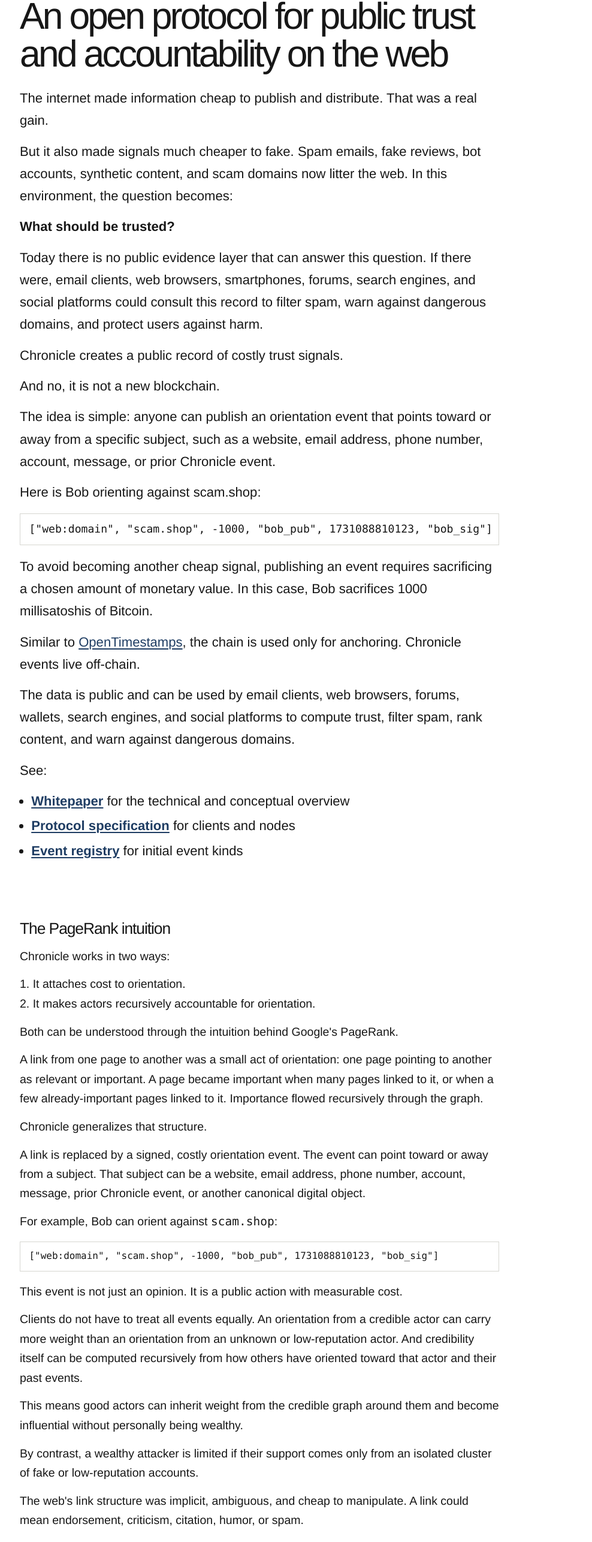
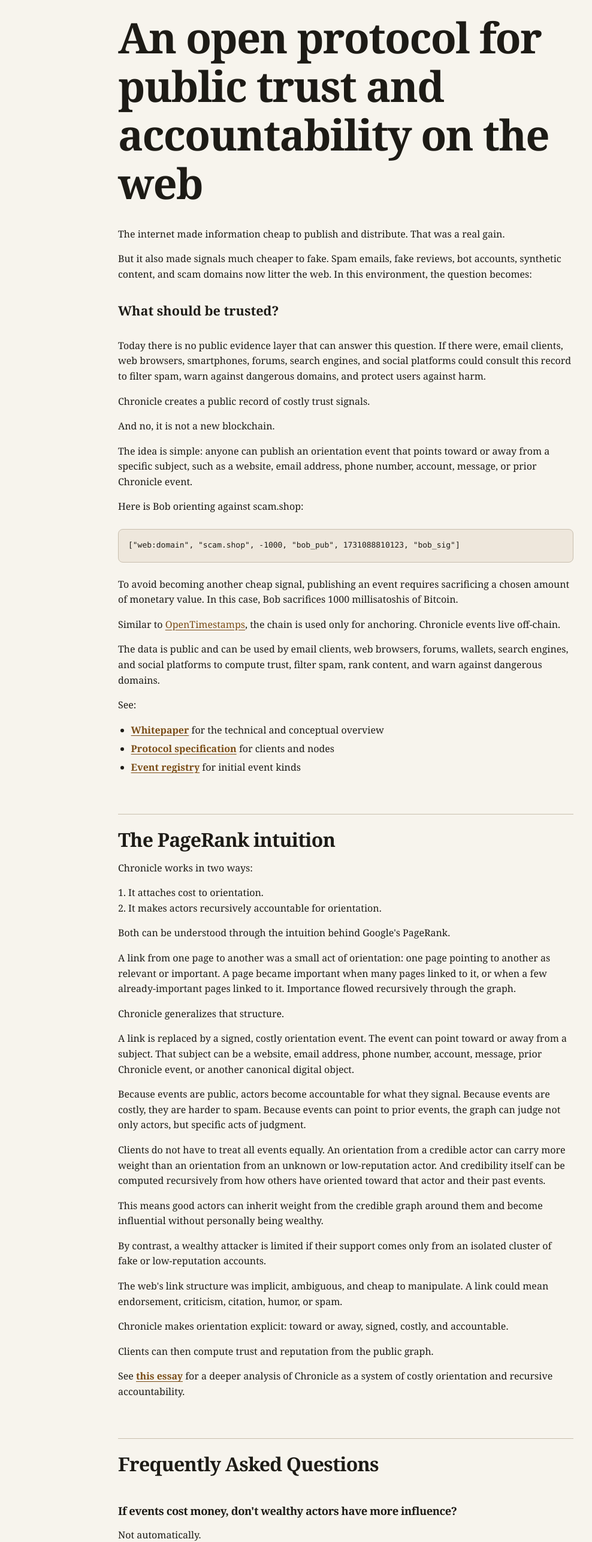
Before and after one commit to Cartographers-Guild/chronicle, a website: page index.html in a window 1280 px wide. Shown: the part 114-2685 px from the top of the page at 60% size, without its empty margins (63-1051 px from the left). Drawn offline with Linux system fonts and the light colour scheme.

Commit message:
Update theme and layout

```diff
--- a/index.html
+++ b/index.html
@@ -159,12 +159,7 @@
             Chronicle event, or another canonical digital object.
           </p>
           <p>
-            For example, Bob can orient against <code>scam.shop</code>:
-          </p>
-          <pre><code>["web:domain", "scam.shop", -1000, "bob_pub", 1731088810123, "bob_sig"]</code></pre>
-          <p>
-            This event is not just an opinion. It is a public action with
-            measurable cost.
+            Because events are public, actors become accountable for what they signal. Because events are costly, they are harder to spam. Because events can point to prior events, the graph can judge not only actors, but specific acts of judgment.
           </p>
           <p>
             Clients do not have to treat all events equally. An orientation from
@@ -193,6 +188,12 @@
           <p>
             Clients can then compute trust and reputation from the public graph.
           </p>
+          <p>
+            See <a href="https://cartographersguild.substack.com/p/geometry-of-action"><strong>this essay</strong></a>
+            for a deeper analysis of Chronicle as a system of costly orientation
+            and recursive accountability.
+
+          </p>
         </div>
       </section>
 
@@ -220,7 +221,7 @@
           answer: [
             "Not automatically.",
             "Wealth can buy more raw signal, but it cannot automatically buy credibility. Clients can weigh events by the reputation of the actor who published them, and that reputation depends on how other credible actors have oriented toward them in the past.",
-            "This is similar to PageRank. A website does not rank highly merely because it links to itself. It gains weight when other pages, especially important pages, link to it. In Chronicle, an actor gains influence by receiving support from the wider graph."
+            "This is similar to PageRank. A website does not rank highly just because it links to itself. It gains weight when other pages, especially important pages, link to it. In Chronicle, an actor gains influence by receiving support from the wider graph."
           ]
         },
         {
--- a/styles.css
+++ b/styles.css
@@ -1,10 +1,17 @@
 :root {
-  --background: #ffffff;
-  --border: #d6d6d1;
-  --text: #171717;
-  --muted: #6a6a66;
-  --link: #1f3d63;
-  --link-hover: #142a45;
+  --bg: #f7f4ed;
+  --paper: #fffdf8;
+  --text: #1d1b16;
+  --muted: #676158;
+  --faint: #d8d0c2;
+  --border: #c9bfae;
+  --accent: #7a4d17;
+  --accent-soft: #efe2cf;
+  --code-bg: #eee7dc;
+  --max-width: 760px;
+  --background: var(--bg);
+  --link: var(--accent);
+  --link-hover: #5d390f;
 }
 
 * {
@@ -13,6 +20,8 @@
 
 html {
   color-scheme: light;
+  text-rendering: optimizeLegibility;
+  -webkit-font-smoothing: antialiased;
 }
 
 body {
@@ -20,18 +29,25 @@ body {
   min-height: 100vh;
   background: var(--background);
   color: var(--text);
-  font-family: "Avenir Next", "Helvetica Neue", "Segoe UI", sans-serif;
+  font-family:
+    ui-serif,
+    Georgia,
+    Cambria,
+    "Times New Roman",
+    Times,
+    serif;
   line-height: 1.6;
 }
 
 a {
   color: var(--link);
   text-decoration-thickness: 0.08em;
-  text-underline-offset: 0.14em;
+  text-underline-offset: 0.18em;
 }
 
 a:hover {
   color: var(--link-hover);
+  text-decoration-thickness: 0.12em;
 }
 
 a:focus-visible {
@@ -39,20 +55,19 @@ a:focus-visible {
   outline-offset: 3px;
 }
 
-/* .home-body {
-  background:
-    radial-gradient(circle at top left, rgba(31, 61, 99, 0.12), transparent 28%),
-    linear-gradient(180deg, #f7f4ec 0%, #ffffff 26%);
-} */
+.home-body {
+  background: var(--background);
+  font-size: 18px;
+}
 
 .home-page {
-  width: min(100% - 2rem, 68rem);
+  width: min(100% - 2.5rem, var(--max-width));
   margin: 0 auto;
-  padding: 2rem 0 4rem;
+  padding: 3rem 0 6rem;
 }
 
 .home-header {
-  padding-top: 0.4rem;
+  padding-top: 0;
 }
 
 .home-topbar {
@@ -63,10 +78,10 @@ a:focus-visible {
 }
 
 .home-brand {
-  color: var(--text);
-  font-size: 1rem;
+  color: var(--accent);
+  font-size: 0.88rem;
   font-weight: 700;
-  letter-spacing: 0.04em;
+  letter-spacing: 0.08em;
   text-decoration: none;
   text-transform: uppercase;
 }
@@ -87,9 +102,9 @@ a:focus-visible {
 }
 
 .home-github:hover {
-  color: var(--text);
+  color: var(--accent);
   border-color: var(--border);
-  background: rgba(255, 255, 255, 0.7);
+  background: var(--accent-soft);
 }
 
 .home-github svg {
@@ -98,15 +113,16 @@ a:focus-visible {
 }
 
 .hero {
-  padding: 2.0rem 0 1.5rem;
+  padding: 3rem 0 0;
 }
 
 .hero h1 {
-  max-width: 24ch;
-  font-size: clamp(2.2rem, 5.8vw, 3.9rem);
-  font-weight: 500;
-  line-height: 1;
-  letter-spacing: -0.06em;
+  max-width: 880px;
+  margin: 0 0 2rem;
+  font-size: clamp(2.2rem, 6vw, 4.4rem);
+  font-weight: 650;
+  line-height: 1.15;
+  letter-spacing: -0.025em;
 }
 
 .hero-summary {
@@ -117,67 +133,90 @@ a:focus-visible {
 }
 
 .hero-mini-essay {
-  display: grid;
-  gap: 0.9rem;
+  display: block;
   max-width: 50rem;
-  margin-top: 1.5rem;
-  font-size: clamp(1.12rem, 1.9vw, 1.38rem);
-  line-height: 1.68;
+  margin-top: 0;
+  font-size: 1rem;
+  line-height: 1.6;
 }
 
 .hero-mini-essay p {
-  margin: 0;
+  margin: 1rem 0;
 }
 
 .hero-mini-essay ul {
-  display: grid;
-  gap: 0.25rem;
-  margin: 0;
-  padding-left: 1.2rem;
+  margin: 1rem 0 1.5rem;
+  padding-left: 1.35rem;
+}
+
+.hero-mini-essay li {
+  margin: 0.35rem 0;
 }
 
 .hero-mini-essay strong {
-  font-weight: 650;
+  font-weight: 700;
 }
 
 .hero-mini-essay pre {
   overflow-x: auto;
-  margin: 0.15rem 0;
-  padding: 0.75rem 0.9rem;
+  margin: 1.5rem 0;
+  padding: 1rem;
   border: 1px solid var(--border);
-  background: rgba(255, 255, 255, 0.82);
-  font-size: 0.82em;
-  line-height: 1.4;
+  border-radius: 0.5rem;
+  background: var(--code-bg);
+  font-size: 0.9em;
+  line-height: 1.5;
 }
 
-.hero-mini-essay code {
-  font-family: "SFMono-Regular", Consolas, "Liberation Mono", monospace;
+.hero-mini-essay code,
+.home-reading-stack code,
+.faq-list code {
+  padding: 0.12em 0.28em;
+  border-radius: 0.25rem;
+  background: var(--code-bg);
+  font-family:
+    ui-monospace,
+    SFMono-Regular,
+    Menlo,
+    Monaco,
+    Consolas,
+    "Liberation Mono",
+    monospace;
+  font-size: 0.9em;
+}
+
+.hero-mini-essay pre code,
+.home-reading-stack pre code {
+  padding: 0;
+  background: transparent;
+}
+
+.hero-mini-essay p:has(strong:only-child) {
+  margin: 2rem 0;
+  font-size: 1.35rem;
+  line-height: 1.35;
 }
 
 .home-reading-stack {
-  display: grid;
-  gap: 0.9rem;
+  display: block;
   max-width: 50rem;
-  font-size: clamp(1.06rem, 1.7vw, 1.22rem);
-  line-height: 1.66;
+  font-size: 1rem;
+  line-height: 1.6;
 }
 
 .home-reading-stack p {
-  margin: 0;
+  margin: 1rem 0;
 }
 
 .home-reading-stack pre {
   overflow-x: auto;
-  margin: 0.15rem 0;
-  padding: 0.75rem 0.9rem;
+  margin: 1.5rem 0;
+  padding: 1rem;
   border: 1px solid var(--border);
-  background: rgba(255, 255, 255, 0.82);
-  font-size: 0.82em;
-  line-height: 1.4;
-}
-
-.home-reading-stack code {
-  font-family: "SFMono-Regular", Consolas, "Liberation Mono", monospace;
+  border-radius: 0.5rem;
+  background: var(--code-bg);
+  font-size: 0.9em;
+  line-height: 1.5;
 }
 
 .hero-actions {
@@ -186,8 +225,11 @@ a:focus-visible {
 
 .home-docs {
   display: grid;
-  gap: 0.65rem;
-  margin-top: 2rem;
+  gap: 0.75rem;
+  margin: 2rem 0 3rem;
+  padding: 1rem 0;
+  border-top: 1px solid var(--faint);
+  border-bottom: 1px solid var(--faint);
 }
 
 .home-doc-link {
@@ -196,29 +238,22 @@ a:focus-visible {
   justify-content: flex-start;
   gap: 0.25rem;
   min-height: 3.1rem;
-  padding: 0.8rem 1rem;
-  border: 1px solid var(--border);
-  background: rgba(255, 255, 255, 0.82);
-  color: inherit;
-  text-decoration: none;
-  transition:
-    border-color 140ms ease,
-    background-color 140ms ease,
-    transform 140ms ease;
+  padding: 0;
+  border: 0;
+  background: transparent;
+  color: var(--accent);
+  transition: color 140ms ease;
 }
 
 .home-doc-link:hover {
-  border-color: var(--muted);
-  background: rgba(255, 255, 255, 0.95);
-  color: inherit;
-  transform: translateY(-1px);
+  color: var(--link-hover);
 }
 
 .home-doc-title {
-  color: var(--text);
-  font-size: 0.98rem;
-  font-weight: 600;
-  letter-spacing: 0.01em;
+  color: inherit;
+  font-size: 1rem;
+  font-weight: 700;
+  letter-spacing: 0;
 }
 
 .home-doc-summary {
@@ -229,34 +264,37 @@ a:focus-visible {
 }
 
 .home-docs-grid {
-  grid-template-columns: repeat(2, minmax(0, 1fr));
+  grid-template-columns: 1fr;
 }
 
 .home-docs-grid .home-doc-link {
-  min-height: 8rem;
-  padding: 1rem;
+  min-height: 0;
+  padding: 0;
 }
 
 .home-section {
-  margin-top: 3rem;
-  padding-top: 1.6rem;
+  margin-top: 0;
+  padding-top: 0;
 }
 
 .section-intro {
-  margin-bottom: 0.9rem;
+  margin-bottom: 1rem;
 }
 
 .section-intro h2 {
-  max-width: 32rem;
-  font-size: clamp(1.3rem, 3vw, 1.65rem);
-  font-weight: 500;
-  line-height: 1.1;
-  letter-spacing: -0.04em;
+  max-width: none;
+  margin: 4rem 0 1rem;
+  padding-top: 1.5rem;
+  border-top: 1px solid var(--border);
+  font-size: clamp(1.45rem, 3vw, 2rem);
+  font-weight: 650;
+  line-height: 1.15;
+  letter-spacing: -0.025em;
 }
 
 .section-intro p {
   max-width: 44rem;
-  margin-top: 0.75rem;
+  margin: 1rem 0;
   color: var(--muted);
   font-size: 1rem;
 }
@@ -318,36 +356,37 @@ a:focus-visible {
 }
 
 .faq-list {
-  display: grid;
-  gap: 1.5rem;
+  display: block;
   max-width: 50rem;
-  margin-top: 1.3rem;
-  font-size: clamp(1.06rem, 1.7vw, 1.22rem);
-  line-height: 1.66;
+  margin-top: 3rem;
+  font-size: 1rem;
+  line-height: 1.6;
 }
 
 .faq-item h3 {
-  margin: 0 0 0.45rem;
-  font-size: 1em;
-  font-weight: 600;
-  line-height: 1.35;
-  letter-spacing: -0.02em;
+  margin: 2rem 0 0.5rem;
+  font-size: 1.15rem;
+  font-weight: 700;
+  line-height: 1.3;
+  letter-spacing: -0.025em;
 }
 
 .faq-item p {
-  margin: 0;
-  color: var(--muted);
+  margin: 1rem 0;
+  color: var(--text);
 }
 
 .faq-item p + p {
-  margin-top: 0.8rem;
+  margin-top: 1rem;
 }
 
 .faq-item ul {
-  display: grid;
-  gap: 0.25rem;
-  margin: 0.8rem 0 0;
-  padding-left: 1.2rem;
+  margin: 1rem 0 1.5rem;
+  padding-left: 1.35rem;
+}
+
+.faq-item li {
+  margin: 0.35rem 0;
 }
 
 .home-section-note {
@@ -455,9 +494,10 @@ h1 {
 }
 
 .site-footer {
-  width: min(100% - 2rem, 40rem);
+  width: min(100% - 2.5rem, var(--max-width));
   margin: 0 auto;
-  padding: 0 0 3rem;
+  padding: 2rem 0 4rem;
+  border-top: 1px solid var(--faint);
 }
 
 .site-footer p {
@@ -471,13 +511,17 @@ h1 {
 }
 
 .site-footer.home-footer {
-  width: min(100% - 2rem, 68rem);
+  width: min(100% - 2.5rem, var(--max-width));
 }
 
 @media (max-width: 640px) {
+  .home-body {
+    font-size: 16px;
+  }
+
   .home-page,
   .page {
-    width: min(100% - 1.5rem, 40rem);
+    width: min(100% - 2rem, var(--max-width));
     padding-top: 3rem;
   }
 
@@ -491,6 +535,7 @@ h1 {
 
   .hero h1 {
     max-width: 100%;
+    margin-bottom: 1.5rem;
     font-size: clamp(2rem, 9vw, 3.1rem);
   }
 
@@ -508,6 +553,16 @@ h1 {
 
   .home-docs-grid .home-doc-link {
     min-height: auto;
+  }
+
+  .section-intro h2 {
+    margin-top: 3rem;
+  }
+
+  .hero-mini-essay pre,
+  .home-reading-stack pre {
+    margin-left: -0.25rem;
+    margin-right: -0.25rem;
   }
 
   .summary p,
@@ -536,9 +591,7 @@ h1 {
 .registry-body {
   margin: 0;
   min-height: 100vh;
-  background:
-    radial-gradient(circle at top left, rgba(31, 61, 99, 0.08), transparent 30%),
-    linear-gradient(180deg, #fbfaf6 0%, #ffffff 32%);
+  background: var(--background);
 }
 
 .registry-shell {
```
